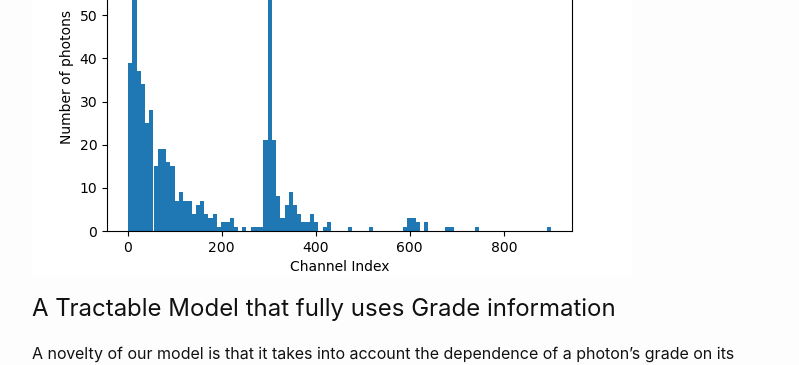
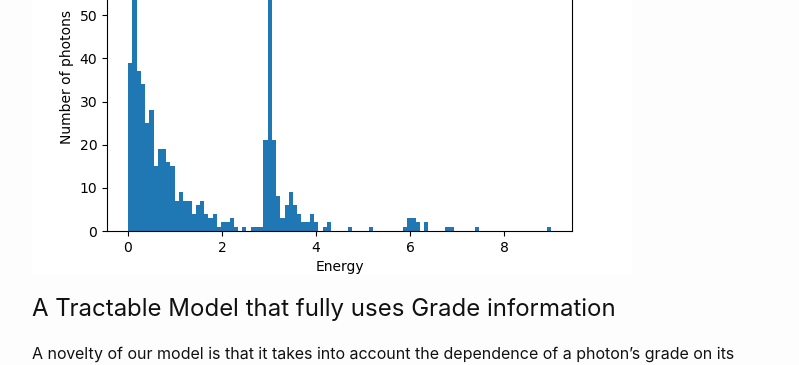
Before and after one commit to mckimmh/mckimmh.github.io, a Jekyll site: the page built from _posts/2023-07-25-bayesian-modelling-of-photon-pileup.markdown, in a window 1280 px wide. Shown: the part 2618-2983 px from the top of the page, without its empty margins (238-1037 px from the left). Built offline with Jekyll 4.4.1, drawn with Linux system fonts in a browser that asks for light colours; formulas are drawn with MathJax 3.

Commit message:
update png used in blog post

```diff
--- a/_posts/2023-07-25-bayesian-modelling-of-photon-pileup.markdown
+++ b/_posts/2023-07-25-bayesian-modelling-of-photon-pileup.markdown
@@ -26,7 +26,7 @@ Failing to account for pile-up causes inaccuracies in the spectral analysis. The
 
 Simulating photons from this spectrum and simulating the effect of pile-up produces the observed spectrum shown below. We see here that there are three effects of pile-up. Firstly, the spectrum hardens, which is to say that more high-energy photons are recorded. Secondly, the emission line widens, which is due to the pile-up of low-energy and emission-line-energy photons. Lastly, the emission line has a ''shadow'', which is due to the pile-up of two emission-line-energy photons. That is, the true energy of the emission line is 3.0, so there is a small bump in the observed spectrum approximately at 6.0, corresponding to the pile-up of two piled photons produced by the emission line.
 
-![Observed Spectrum](/assets/images/chnnl_marg_pos.png)
+![Observed Spectrum](/assets/images/energy_pos.png)
 
 # A Tractable Model that fully uses Grade information
 
```
Also changed, not shown: assets/images/energy_pos.png (added).
